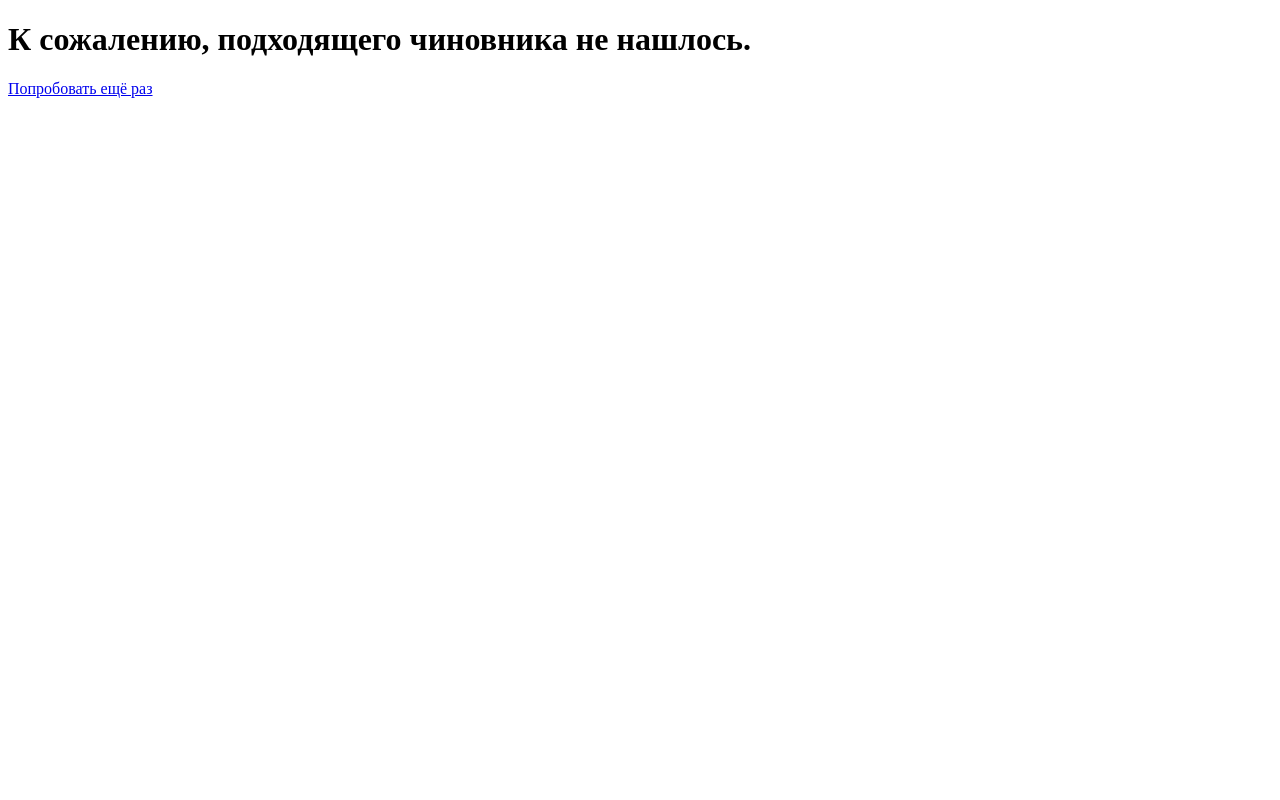
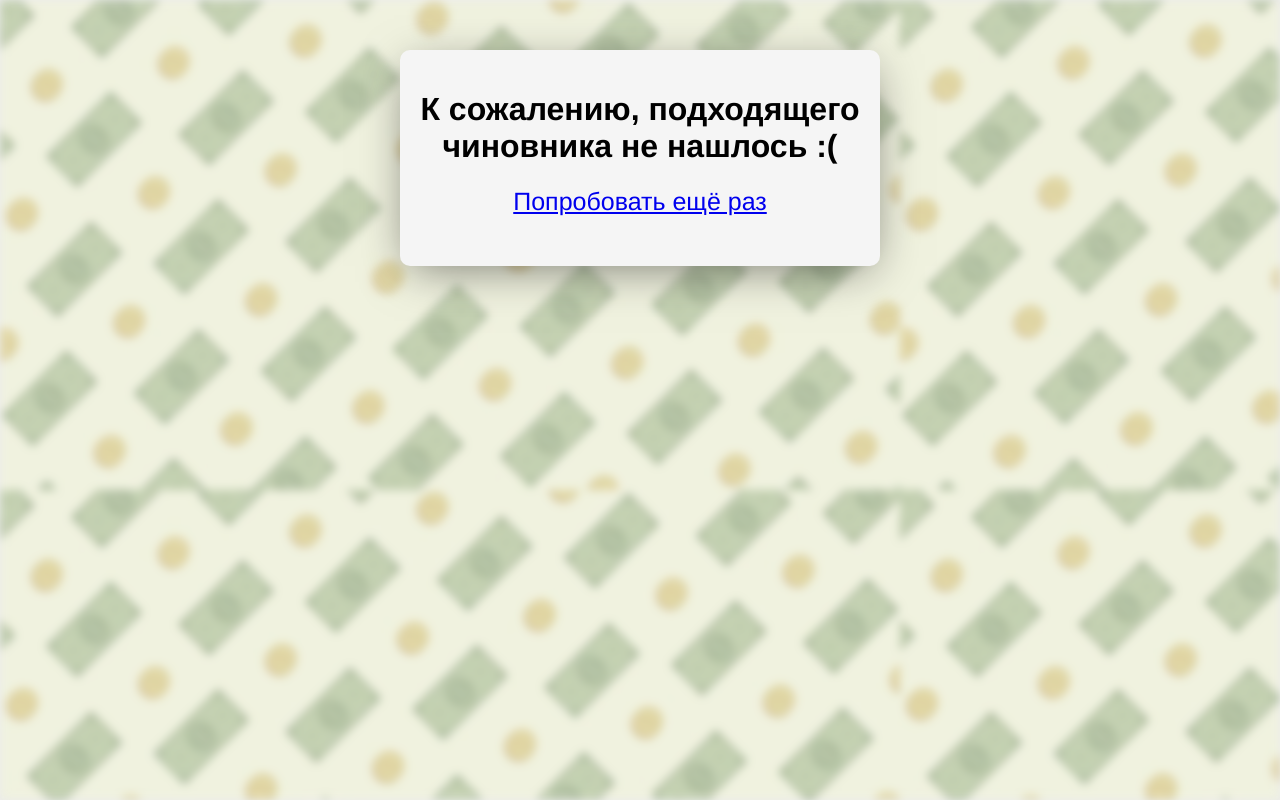
Before and after one commit to m-malikov/deputatExplorer, a plain HTML site: page www/test/tryagain.html in a window 1280 px wide. Drawn offline with Linux system fonts and the light colour scheme.

Commit message:
try again page style

```diff
--- a/www/style.css
+++ b/www/style.css
@@ -179,3 +179,7 @@ body {
     background-color: #3e8e41;
     border-radius: 5px 5px 0 0;
 }
+
+.tryagain_link {
+    font-size: 25px;
+}
--- a/www/test/tryagain.html
+++ b/www/test/tryagain.html
@@ -2,12 +2,15 @@
 <html lang="en">
 
 <head>
-  <meta charset="utf-8">
-  <title>Какой ты чиновник?</title>
+    <meta charset="utf-8">
+    <title>Какой ты чиновник?</title>
+    <link rel="stylesheet" type="text/css" href="/style.css">
 </head>
 
 <body>
-    <h1> К сожалению, подходящего чиновника не нашлось. </h1>
-    <a href="index.html">Попробовать ещё раз</a>
+<div class="main" align="center">
+    <h1> К сожалению, подходящего чиновника не нашлось :(</h1>
+    <a href="index.html" class="tryagain_link">Попробовать ещё раз</a>
+</div>
 </body>
 </html>
```
